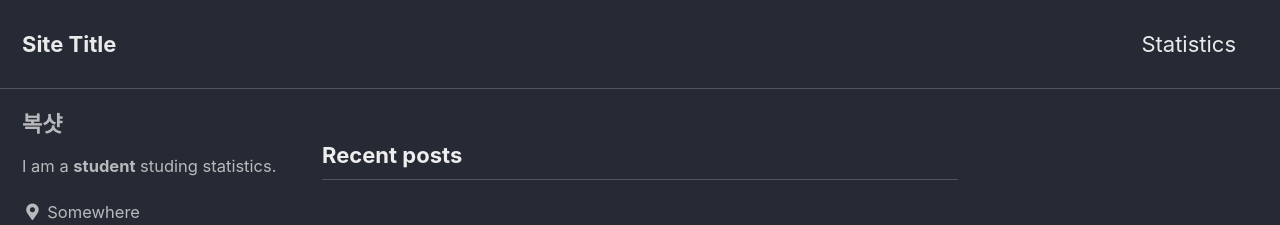
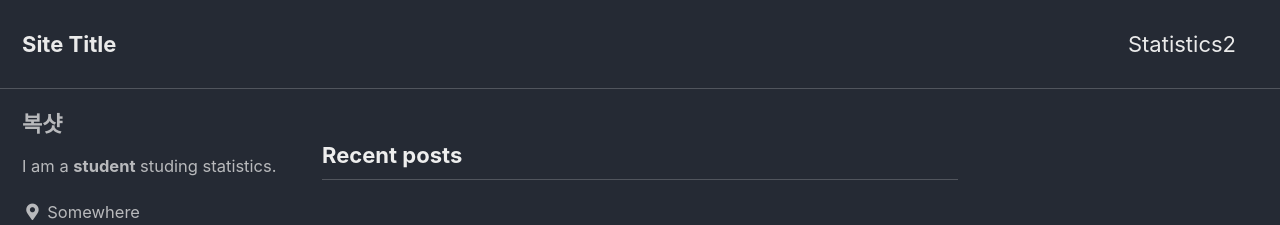
Before and after one commit to Bogshot/bogshot.github.io, a Jekyll site: the page built from index.html, in a window 1280 px wide. Shown: the top 225 px of the page. Built offline with Jekyll 4.4.1, drawn with Linux system fonts in a browser that asks for light colours; cached includes are drawn as plain includes; the list of posts is cut into pages by our own code.

Commit message:
Update navigation.yml

```diff
--- a/_data/navigation.yml
+++ b/_data/navigation.yml
@@ -10,5 +10,5 @@ main:
   #   url: /collection-archive/
   # - title: "Sitemap"
   #   url: /sitemap/
-  - title: "Statistics"
-    url: /statistics/
+  - title: "Statistics2"
+    url: /statistics2/
```
